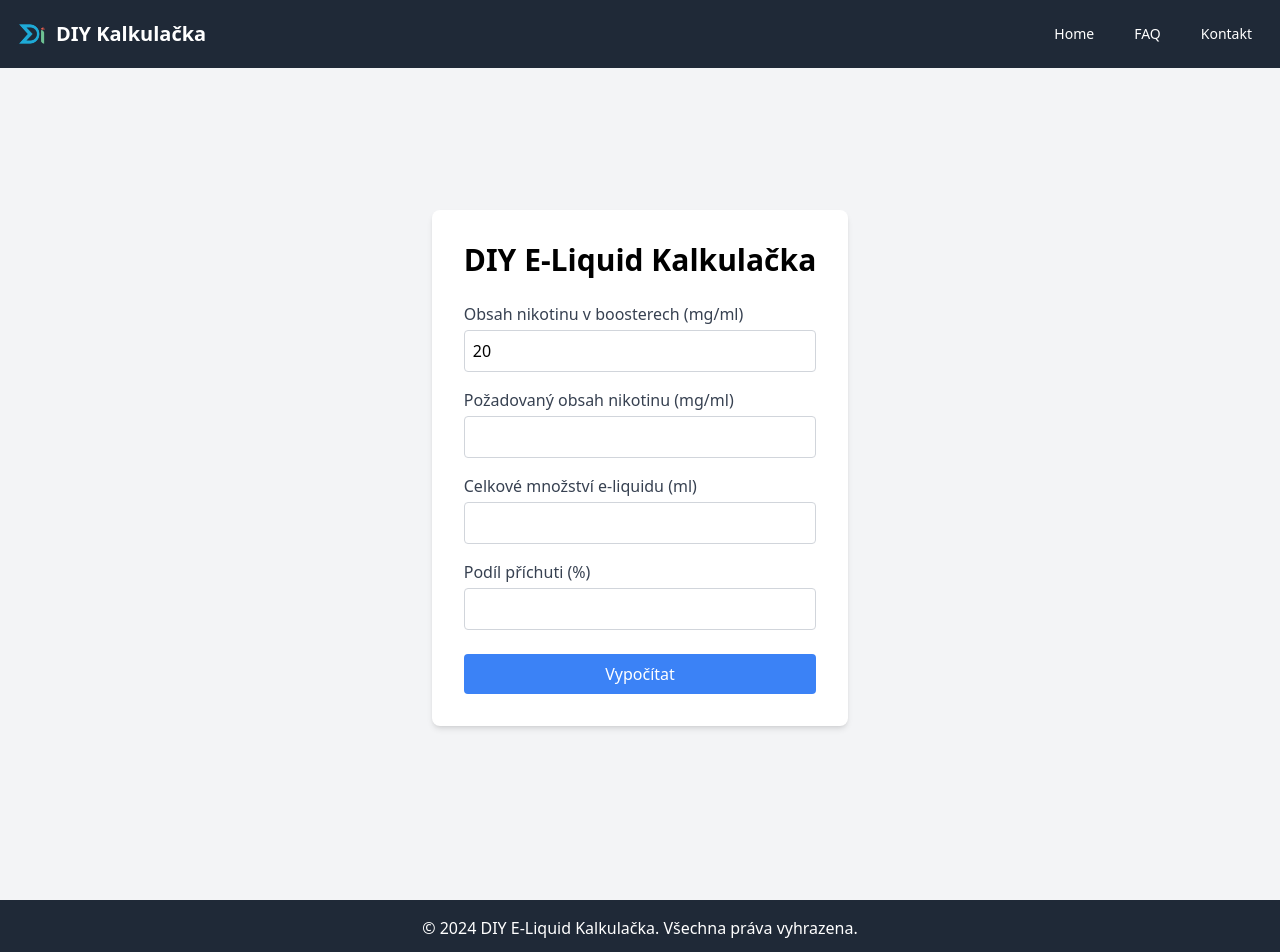
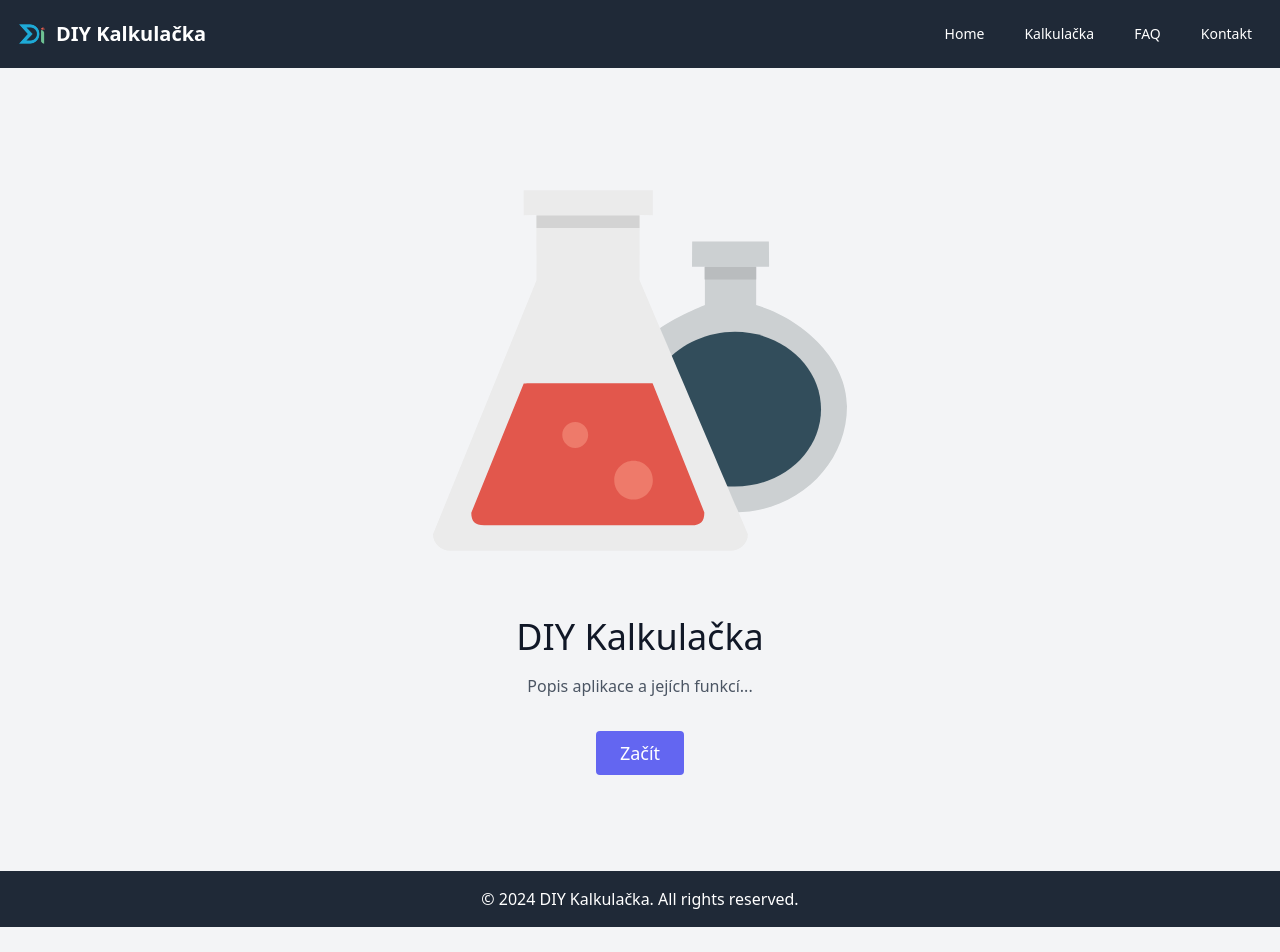
Before and after one commit to dimitrijfedoryno/React-diy, a React (Create React App) app: page / in a window 1280 px wide. Shown: the top 952 px of the page. After the commit the page ends 927 px from the top, so only its background shows below. Built offline with nearby package versions, Linux system fonts and the light colour scheme.

Commit message:
přidaný home page a upravená kalkulačka

```diff
--- a/src/App.js
+++ b/src/App.js
@@ -1,10 +1,12 @@
+// src/App.js
+
 import React from 'react';
 import { BrowserRouter as Router, Route, Routes } from 'react-router-dom';
 import Navbar from './components/Navbar';
 import Home from './pages/Home';
+import Kalkulacka from './pages/Kalkulacka';
 import FAQ from './pages/FAQ';
 import Contact from './pages/Contact';
-import Footer from './components/Footer';
 
 function App() {
   return (
@@ -14,11 +16,14 @@ function App() {
         <div className="flex-grow">
           <Routes>
             <Route path="/" element={<Home />} />
+            <Route path="/kalkulacka" element={<Kalkulacka />} />
             <Route path="/faq" element={<FAQ />} />
             <Route path="/contact" element={<Contact />} />
           </Routes>
         </div>
-        <Footer />
+        <footer className="bg-gray-800 text-white py-4 text-center">
+          © 2024 DIY Kalkulačka. All rights reserved.
+        </footer>
       </div>
     </Router>
   );
--- a/src/components/Calculator.js
+++ b/src/components/Calculator.js
@@ -27,12 +27,16 @@ const Calculator = () => {
       <div className="w-full max-w-lg p-8 bg-white shadow-md rounded-lg">
         <h1 className="text-3xl font-bold mb-6 text-center">DIY E-Liquid Kalkulačka</h1>
         {result && (
+          <>
+
           <div className="bg-green-100 border-l-4 border-green-500 text-green-700 p-4 mb-6" role="alert">
-            <p className="font-bold">Výsledek</p>
+          <h1 className="text-2xl font-bold mb-6 text-center">Výsledek</h1>
             <hr />
+            <p><b>Množství příchuti:</b> {result.flavorMl} ml</p>
             <p><b>Množství nikotinového boosteru:</b> {result.nicotineBoosterMl} ml</p>
-            <p><b>marknožství příchuti:</b> {result.flavorMl} ml</p>
+            <hr />
           </div>
+          </>
         )}
         <div className="space-y-4">
           <div>
--- a/src/components/Navbar.js
+++ b/src/components/Navbar.js
@@ -11,6 +11,7 @@ const Navbar = () => {
   return (
     <nav className="bg-gray-800 p-4">
       <div className="container mx-auto flex justify-between items-center">
+      <Link to="/" className="flex items-center space-x-2">
         <div className="flex items-center space-x-2">
           <img
             className="h-8 w-auto"
@@ -19,6 +20,7 @@ const Navbar = () => {
           />
           <div className="text-white font-bold text-xl">DIY Kalkulačka</div>
         </div>
+      </Link>
         <div className="md:hidden">
           <button
             className="text-white focus:outline-none"
@@ -46,6 +48,13 @@ const Navbar = () => {
             className="text-white px-3 py-2 rounded-md text-sm font-medium relative overflow-hidden group"
           >
             <span className="relative z-10">Home</span>
+            <span className="absolute inset-0 bg-gray-900 opacity-0 group-hover:opacity-100 transition-opacity"></span>
+          </Link>
+          <Link
+            to="/kalkulacka"
+            className="text-white px-3 py-2 rounded-md text-sm font-medium relative overflow-hidden group"
+          >
+            <span className="relative z-10">Kalkulačka</span>
             <span className="absolute inset-0 bg-gray-900 opacity-0 group-hover:opacity-100 transition-opacity"></span>
           </Link>
           <Link
--- a/src/pages/Home.js
+++ b/src/pages/Home.js
@@ -1,10 +1,27 @@
+// src/pages/Home.js
+
 import React from 'react';
-import Calculator from '../components/Calculator';
+import { Link } from 'react-router-dom';  // Import Link from react-router-dom
 
 const Home = () => {
   return (
-    <div className="flex justify-center items-center min-h-screen bg-gray-100">
-      <Calculator />
+    <div>
+
+
+      <section className="text-gray-600 body-font">
+        <div className="container mx-auto flex px-5 py-24 items-center justify-center flex-col">
+          <img className="lg:w-2/6 md:w-3/6 w-5/6 mb-10 object-cover object-center rounded" alt="hero" src="alchemy.svg" />
+          <div className="text-center lg:w-2/3 w-full">
+            <h1 className="title-font sm:text-4xl text-3xl mb-4 font-medium text-gray-900">DIY Kalkulačka</h1>
+            <p className="mb-8 leading-relaxed">Popis aplikace a jejích funkcí...</p>
+            <div className="flex justify-center">
+              <Link to="/kalkulacka" className="inline-flex text-white bg-indigo-500 border-0 py-2 px-6 focus:outline-none hover:bg-indigo-600 rounded text-lg">Začít</Link>
+            </div>
+          </div>
+        </div>
+      </section>
+
+
     </div>
   );
 };
--- /dev/null
+++ b/src/pages/Kalkulacka.js
@@ -0,0 +1,12 @@
+import React from 'react';
+import Calculator from '../components/Calculator';
+
+const Kalkulacka = () => {
+  return (
+    <div className="flex justify-center items-center min-h-screen bg-gray-100">
+      <Calculator />
+    </div>
+  );
+};
+
+export default Kalkulacka;
```
Also changed, not shown: public/alchemy.svg (added), 1 other file (tests, documents, lock files or other folders).
